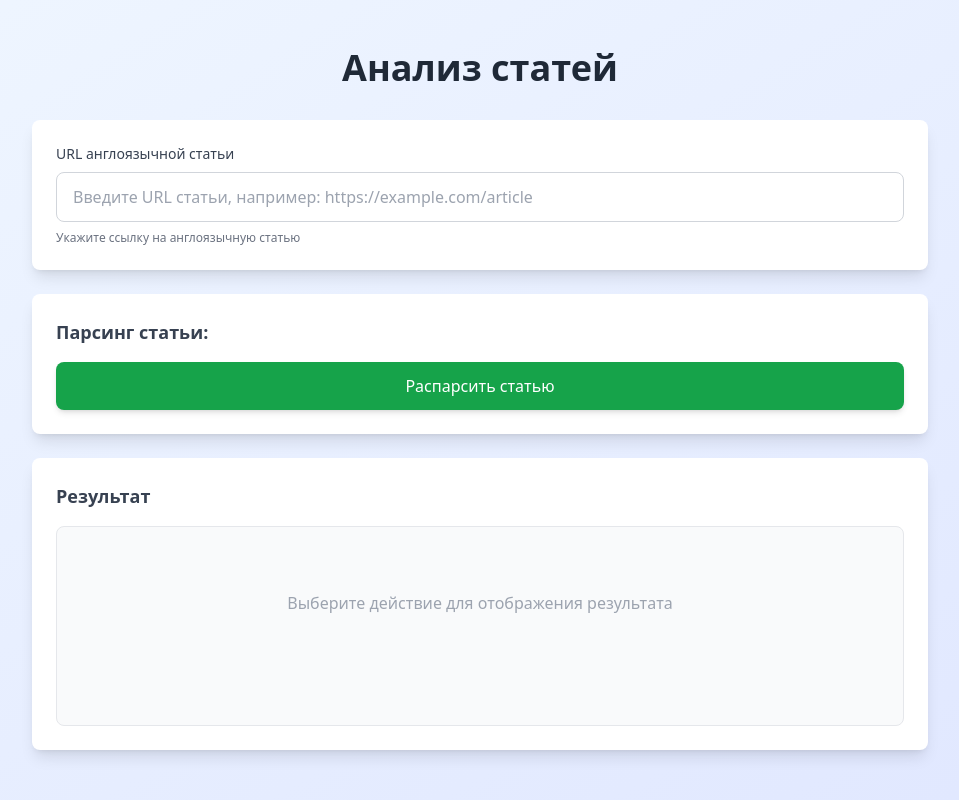
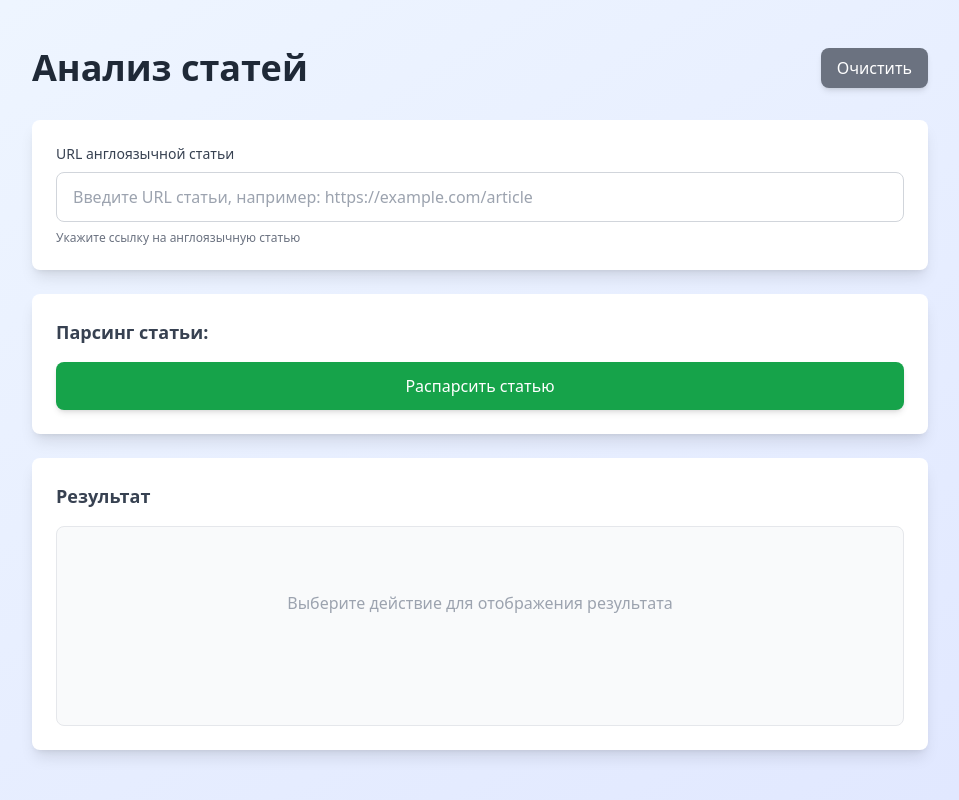
Before and after one commit to Kvitok8320/referent, a Next.js app: page / in a window 1280 px wide. Shown: the whole page, without its empty margins (160-1119 px from the left). Built offline with nearby package versions, Linux system fonts and the light colour scheme.

Commit message:
Add clear result handling and user interaction features in homepage component: implement result clearing and copying functionality, enhance layout for better user experience, and ensure automatic scrolling to results after generation.

```diff
--- a/app/page.tsx
+++ b/app/page.tsx
@@ -1,6 +1,6 @@
 'use client'
 
-import { useState } from 'react'
+import { useState, useRef, useEffect } from 'react'
 import { Alert, AlertDescription, AlertTitle } from './components/ui/alert'
 
 type ActionType = 'summary' | 'theses' | 'telegram' | 'parse' | 'translate' | null
@@ -122,6 +122,40 @@ export default function Home() {
   const [actionType, setActionType] = useState<ActionType>(null)
   const [parsedData, setParsedData] = useState<ParsedData | null>(null)
   const [error, setError] = useState<ErrorState | null>(null)
+  const resultRef = useRef<HTMLDivElement>(null)
+
+  // Функция для очистки всех состояний
+  const handleClear = () => {
+    setUrl('')
+    setResult('')
+    setLoading(false)
+    setActionType(null)
+    setParsedData(null)
+    setError(null)
+  }
+
+  // Функция для копирования результата в буфер обмена
+  const handleCopy = async () => {
+    if (!result) return
+
+    try {
+      await navigator.clipboard.writeText(result)
+      // Можно добавить уведомление об успешном копировании
+      alert('Результат скопирован в буфер обмена')
+    } catch (err) {
+      console.error('Ошибка при копировании:', err)
+      alert('Не удалось скопировать результат')
+    }
+  }
+
+  // Автоматическая прокрутка к результатам после успешной генерации
+  useEffect(() => {
+    if (result && !loading && resultRef.current) {
+      setTimeout(() => {
+        resultRef.current?.scrollIntoView({ behavior: 'smooth', block: 'start' })
+      }, 100)
+    }
+  }, [result, loading])
 
   const handleParse = async (e?: React.MouseEvent<HTMLButtonElement>) => {
     e?.preventDefault()
@@ -294,9 +328,18 @@ export default function Home() {
   return (
     <main className="min-h-screen bg-gradient-to-br from-blue-50 to-indigo-100 py-12 px-4">
       <div className="max-w-4xl mx-auto">
-        <h1 className="text-4xl font-bold text-center text-gray-800 mb-8">
+        <div className="flex justify-between items-center mb-8">
+          <h1 className="text-4xl font-bold text-gray-800">
             Анализ статей
           </h1>
+          <button
+            onClick={handleClear}
+            className="px-4 py-2 bg-gray-500 text-white rounded-lg font-medium hover:bg-gray-600 transition-colors shadow-md hover:shadow-lg"
+            title="Очистить все поля и результаты"
+          >
+            Очистить
+          </button>
+        </div>
 
         {/* Поле ввода URL */}
         <div className="bg-white rounded-lg shadow-lg p-6 mb-6">
@@ -414,8 +457,9 @@ export default function Home() {
         )}
 
         {/* Блок отображения результата */}
-        <div className="bg-white rounded-lg shadow-lg p-6">
-          <h2 className="text-lg font-semibold text-gray-700 mb-4">
+        <div ref={resultRef} className="bg-white rounded-lg shadow-lg p-6">
+          <div className="flex justify-between items-center mb-4">
+            <h2 className="text-lg font-semibold text-gray-700">
               {actionType === 'parse' && 'Результат парсинга'}
               {actionType === 'translate' && 'Перевод статьи'}
               {actionType === 'summary' && 'О чем статья?'}
@@ -423,6 +467,16 @@ export default function Home() {
               {actionType === 'telegram' && 'Пост для Telegram'}
               {!actionType && 'Результат'}
             </h2>
+            {result && !loading && (
+              <button
+                onClick={handleCopy}
+                className="px-4 py-2 bg-indigo-600 text-white rounded-lg font-medium hover:bg-indigo-700 transition-colors shadow-md hover:shadow-lg text-sm"
+                title="Копировать результат в буфер обмена"
+              >
+                Копировать
+              </button>
+            )}
+          </div>
           <div className="min-h-[200px] p-4 bg-gray-50 rounded-lg border border-gray-200">
             {loading ? (
               <div className="flex items-center justify-center h-full">
```
Lines whose indentation alone changed are shown as unchanged.
